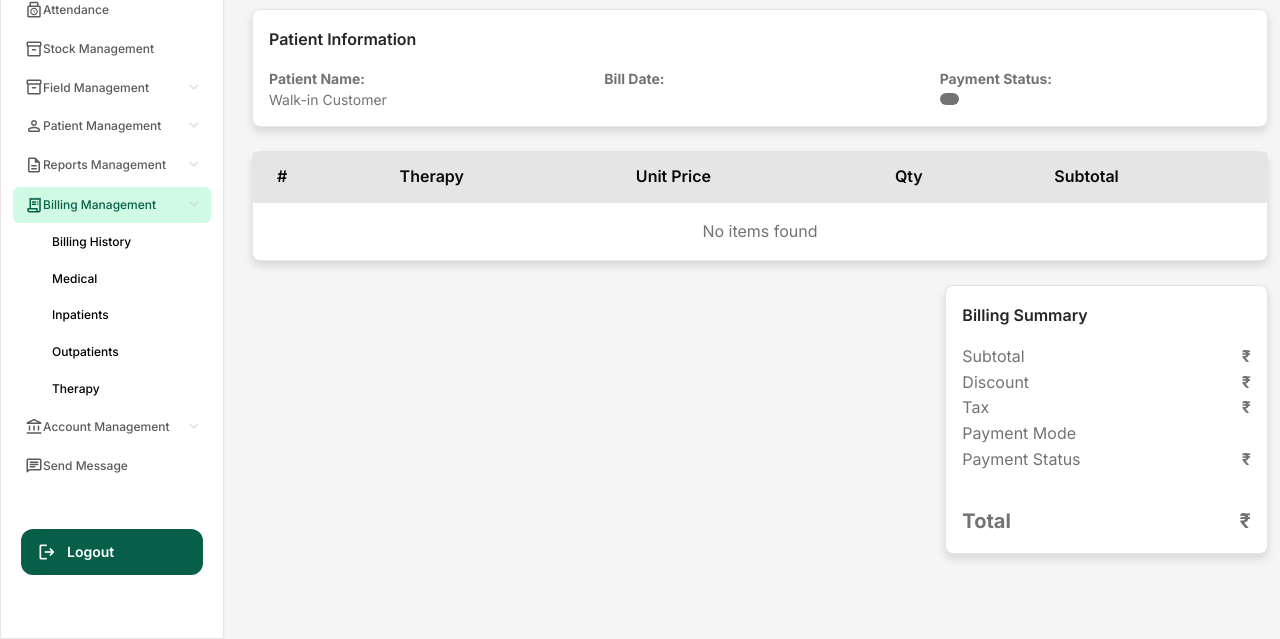
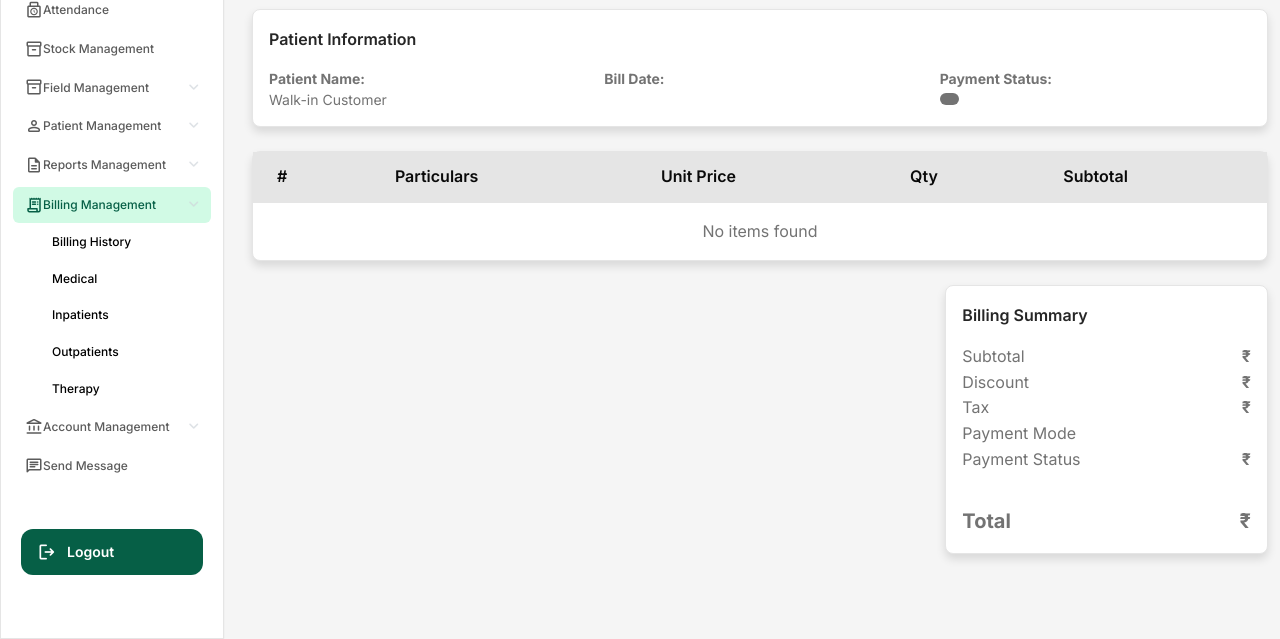
Before and after one commit to hadalbees/AyurkendraManagement, a Django app: template billingmgmt/templates/billingmgmt/view_medical_bill.html in a window 1280 px wide. Shown: the part 161-800 px from the top of the page. Run offline with Django 5.2, Linux system fonts and the light colour scheme; the template is opened without the code that fills it, so the values that code supplies are empty; the visitor is signed in with stand-in values (Sample User, id 1); some libraries are stand-ins or nearby versions.

Commit message:
Update view_medical_bill.html

```diff
--- a/billingmgmt/templates/billingmgmt/view_medical_bill.html
+++ b/billingmgmt/templates/billingmgmt/view_medical_bill.html
@@ -76,7 +76,7 @@
           <thead class="table-light">
             <tr>
               <th>#</th>
-              <th>Therapy</th>
+              <th>Particulars</th>
               <th>Unit Price</th>
               <th>Qty</th>
               <th>Subtotal</th>
```
